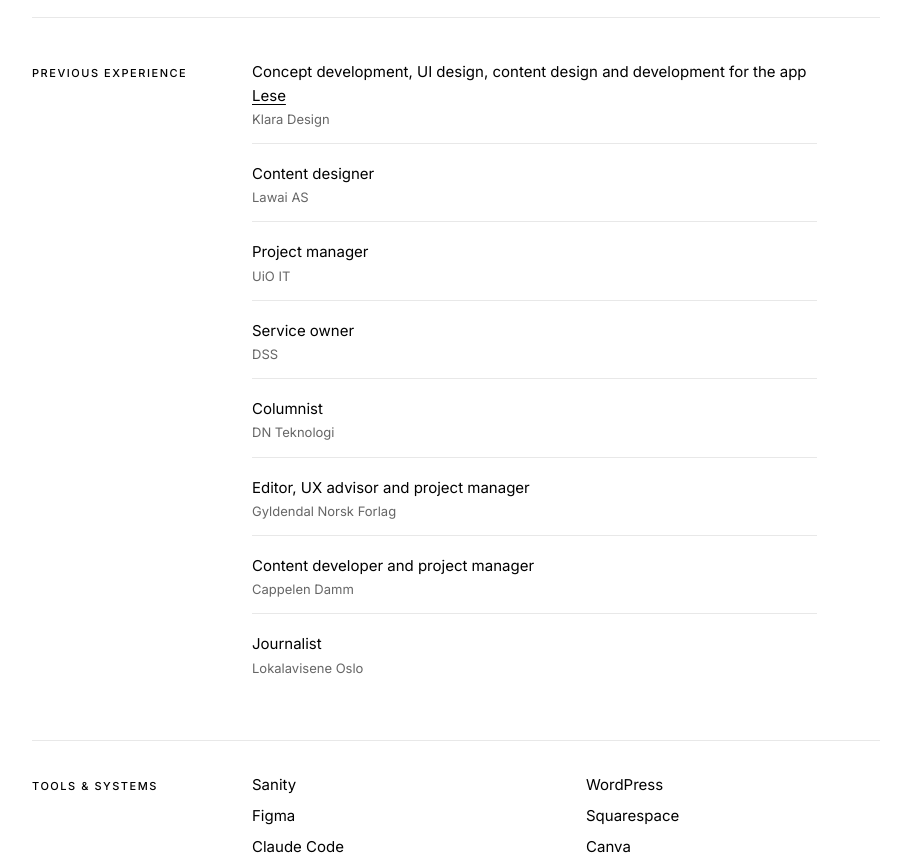
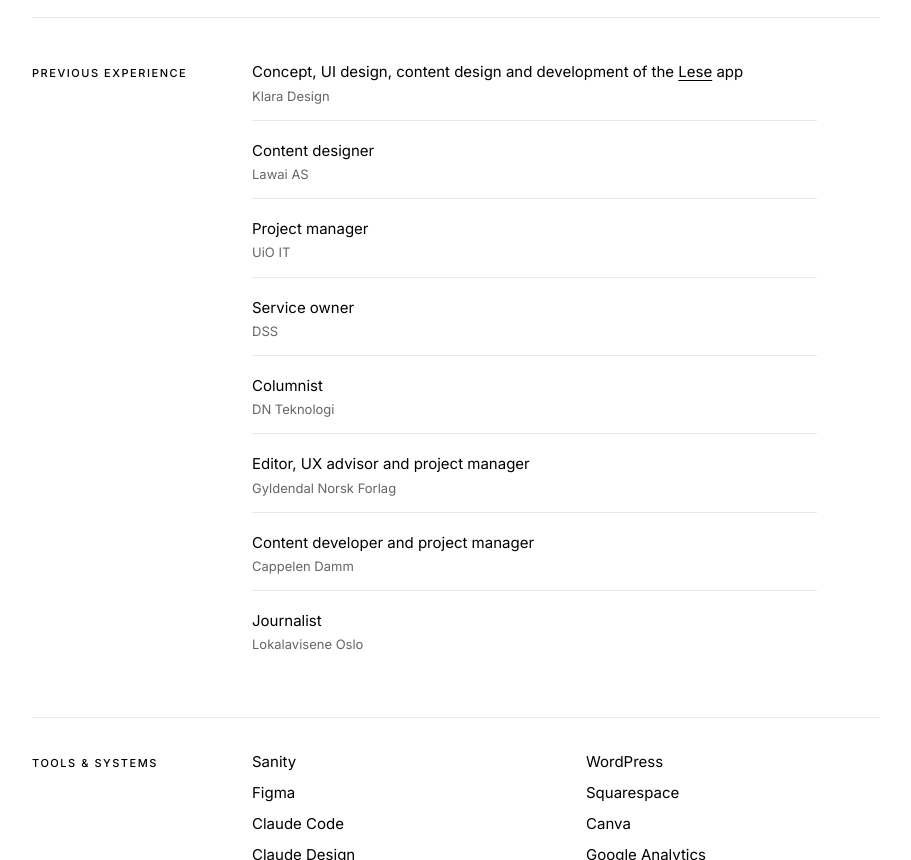
Before and after one commit to idameland/klaradesign.no, a plain HTML site: page index.html in a window 1280 px wide. Shown: the part 981-1841 px from the top of the page, without its empty margins (184-1095 px from the left). Drawn offline with Linux system fonts and the light colour scheme.

Commit message:
Strammere tekst for Lese (#5)
Claude-Session: https://claude.ai/code/session_01FPVuNwAi1AJXTJrt8gsrY8

Co-authored-by: Claude Opus 5.5 <noreply@anthropic.com>

```diff
--- a/index.html
+++ b/index.html
@@ -366,7 +366,7 @@
         <div class="row">
           <h2>Previous experience</h2>
           <ul class="exp-list">
-            <li><span class="exp-role">Concept development, UI design, content design and development for the app <a href="https://apps.apple.com/no/app/lese/id6803094767?l=nb" target="_blank" rel="noopener" aria-label="Lese in the App Store (opens in new tab)">Lese</a></span><span class="exp-org">Klara Design</span></li>
+            <li><span class="exp-role">Concept, UI design, content design and development of the <a href="https://apps.apple.com/no/app/lese/id6803094767?l=nb" target="_blank" rel="noopener" aria-label="Lese in the App Store (opens in new tab)">Lese</a> app</span><span class="exp-org">Klara Design</span></li>
             <li><span class="exp-role">Content designer</span><span class="exp-org">Lawai AS</span></li>
             <li><span class="exp-role">Project manager</span><span class="exp-org">UiO IT</span></li>
             <li><span class="exp-role">Service owner</span><span class="exp-org">DSS</span></li>
```
